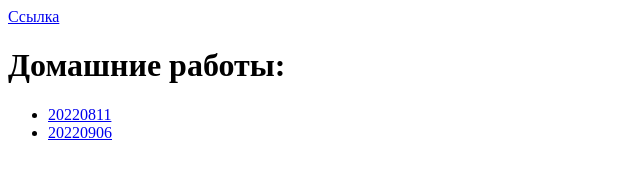
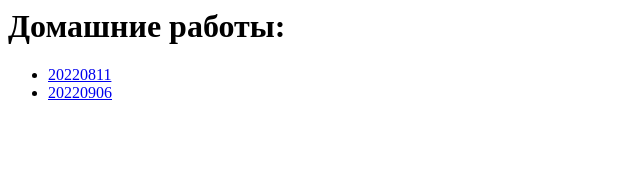
Before and after one commit to OlgaArtemeva/BasicFE, a plain HTML site: page index.html in a window 1280 px wide. Shown: the whole page, without its empty margins (0-640 px from the left). Drawn offline with Linux system fonts and the light colour scheme.

Commit message:
Update index.html

```diff
--- a/index.html
+++ b/index.html
@@ -1,4 +1,3 @@
-<a href="../HW20220906/index.html">Ссылка</a>
 <h1>Домашние работы:</h1>
 <ul>
 	<li><a href="HTML_HW20220809/HTML_HW20220811_1.html">20220811</a></li>
```
